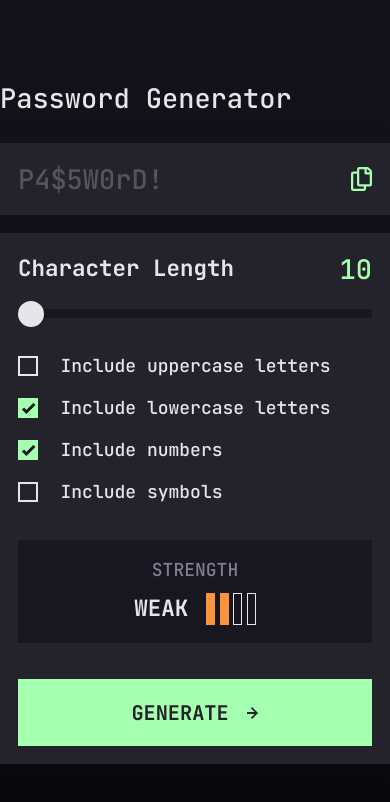
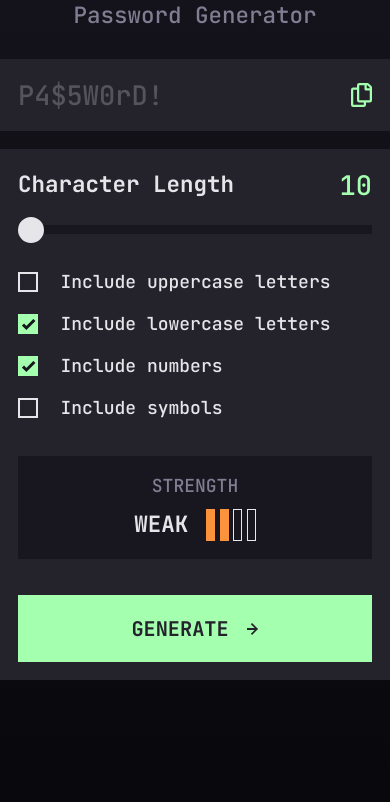
Before and after one commit to Dmitriy24S/password-generator, a React (Vite) app: page / in a window 390 px wide. Shown: the top 802 px of the page. Built offline with nearby package versions, Linux system fonts and the light colour scheme.

Commit message:
style: extra responsive classes, docs: preview img
* text size, spacings
* updated design img for readme

```diff
--- a/src/App.tsx
+++ b/src/App.tsx
@@ -216,9 +216,9 @@ function App() {
   }, [isCopied])
 
   return (
-    <div className='App flex place-items-center min-h-screen min-w-full bg-gradient-to-b from-[#14131b] to-[#08070b] text-[#e6e5ea]'>
-      <div className='generator w-full max-w-[400px] sm:max-w-[550px] mx-auto'>
-        <h1 className='text-2xl'>Password Generator</h1>
+    <div className='App flex sm:place-items-center min-h-screen min-w-full bg-gradient-to-b from-[#14131b] to-[#08070b] text-[#e6e5ea]'>
+      <div className='generator w-full max-w-[400px] sm:max-w-[550px] mx-auto text-center'>
+        <h1 className='text-xl sm:text-2xl text-[#817d92]'>Password Generator</h1>
 
         <form className='flex flex-col gap-4 sm:gap-6 mt-6' onSubmit={handleSubmit}>
           {/* Password */}
```
Also changed, not shown: design-preview/design-preview.png.
